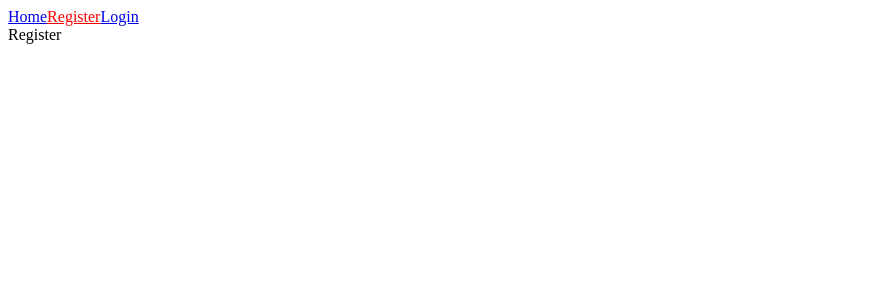
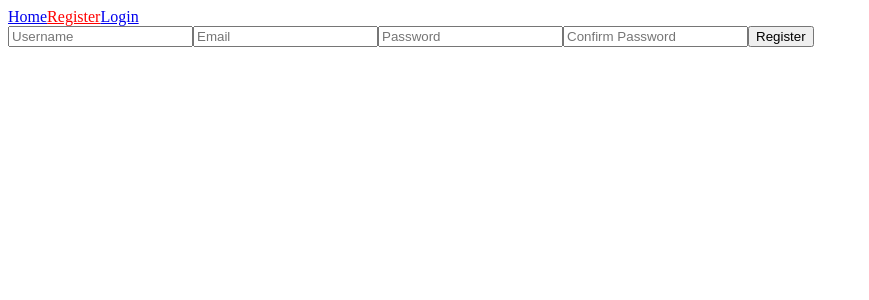
Before and after one commit to zephyrus21/gracial, a React (Vite) app in the folder client/: page /register in a window 1280 px wide. Shown: the top 300 px of the page, without its empty margins (0-869 px from the left). Built offline with nearby package versions, Linux system fonts and the light colour scheme.

Commit message:
register page

```diff
--- a/client/src/App.jsx
+++ b/client/src/App.jsx
@@ -1,4 +1,3 @@
-import React from "react";
 import { BrowserRouter, Routes, Route } from "react-router-dom";
 import NavBar from "./components/NavBar";
 import { Home, Login, Register } from "./pages";
--- a/client/src/components/NavBar.jsx
+++ b/client/src/components/NavBar.jsx
@@ -1,4 +1,3 @@
-import React from "react";
 import { NavLink } from "react-router-dom";
 
 const NavBar = () => {
--- a/client/src/pages/Home.jsx
+++ b/client/src/pages/Home.jsx
@@ -1,5 +1,51 @@
-import React from "react";
+import { gql, useQuery } from "@apollo/client";
 
 export const Home = () => {
-  return <div>Home</div>;
+  const { loading, data } = useQuery(FETCH_POSTS_QUERY);
+
+  if (!loading) {
+    console.log(data.getPosts);
+  }
+
+  return (
+    <div>
+      <h1>Posts</h1>
+      {loading ? (
+        <h3>Loading...</h3>
+      ) : (
+        <div>
+          {data.getPosts.map((post) => (
+            <div style={{ display: "flex" }} key={post.id}>
+              <p>{post.title}</p>
+              <p>{post.body}</p>
+              <p>{post.username}</p>
+              <p>{post.likeCount}</p>
+            </div>
+          ))}
+        </div>
+      )}
+    </div>
+  );
 };
+
+const FETCH_POSTS_QUERY = gql`
+  {
+    getPosts {
+      id
+      body
+      createdAt
+      username
+      likeCount
+      likes {
+        username
+      }
+      commentCount
+      comments {
+        id
+        body
+        createdAt
+        username
+      }
+    }
+  }
+`;
--- a/client/src/pages/Login.jsx
+++ b/client/src/pages/Login.jsx
@@ -1,5 +1,3 @@
-import React from "react";
-
 export const Login = () => {
   return <div>Login</div>;
 };
--- a/client/src/pages/Register.jsx
+++ b/client/src/pages/Register.jsx
@@ -1,5 +1,110 @@
-import React from "react";
+import { gql, useMutation } from "@apollo/client";
+import { useState } from "react";
+import { useNavigate } from "react-router-dom";
 
 export const Register = () => {
-  return <div>Register</div>;
+  const navigate = useNavigate();
+
+  const [errors, setErrors] = useState({
+    username: "",
+    email: "",
+    password: "",
+    confirmPassword: "",
+  });
+  const [values, setValues] = useState({
+    username: "",
+    email: "",
+    password: "",
+    confirmPassword: "",
+  });
+
+  const onChangeHandler = (e) => {
+    setValues({ ...values, [e.target.name]: e.target.value });
+  };
+
+  const [adduser, { loading }] = useMutation(REGISTER_USER_MUTATION, {
+    update(_, data) {
+      setErrors({});
+      navigate("/");
+    },
+    onError(err) {
+      setErrors(err.graphQLErrors[0].extensions.errors);
+    },
+    variables: values,
+  });
+
+  const onSubmitHandler = (e) => {
+    e.preventDefault();
+    adduser();
+  };
+
+  return (
+    <>
+      {loading ? (
+        <h3>Loading...</h3>
+      ) : (
+        <div>
+          <form onSubmit={onSubmitHandler} noValidate>
+            <input
+              type='text'
+              name='username'
+              placeholder='Username'
+              value={values.username}
+              onChange={onChangeHandler}
+            />
+            {errors.username && <p>{errors.username}</p>}
+            <input
+              type='email'
+              name='email'
+              placeholder='Email'
+              value={values.email}
+              onChange={onChangeHandler}
+            />
+            {errors.email && <p>{errors.email}</p>}
+            <input
+              type='password'
+              name='password'
+              placeholder='Password'
+              value={values.password}
+              onChange={onChangeHandler}
+            />
+            {errors.password && <p>{errors.password}</p>}
+            <input
+              type='password'
+              name='confirmPassword'
+              placeholder='Confirm Password'
+              value={values.confirmPassword}
+              onChange={onChangeHandler}
+            />
+            {errors.confirmPassword && <p>{errors.confirmPassword}</p>}
+            <button type='submit'>Register</button>
+          </form>
+        </div>
+      )}
+    </>
+  );
 };
+
+const REGISTER_USER_MUTATION = gql`
+  mutation register(
+    $username: String!
+    $email: String!
+    $password: String!
+    $confirmPassword: String!
+  ) {
+    register(
+      registerInput: {
+        username: $username
+        email: $email
+        password: $password
+        confirmPassword: $confirmPassword
+      }
+    ) {
+      id
+      email
+      username
+      createdAt
+      token
+    }
+  }
+`;
```
